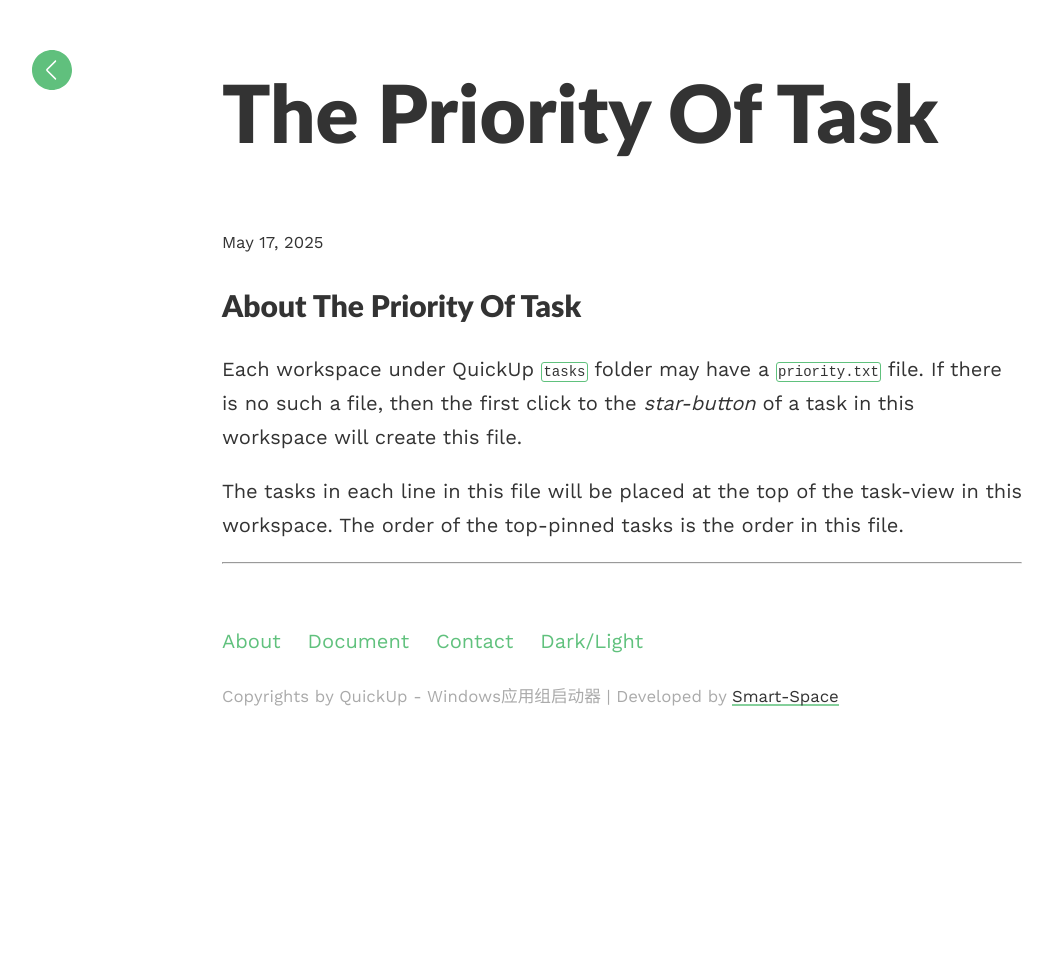
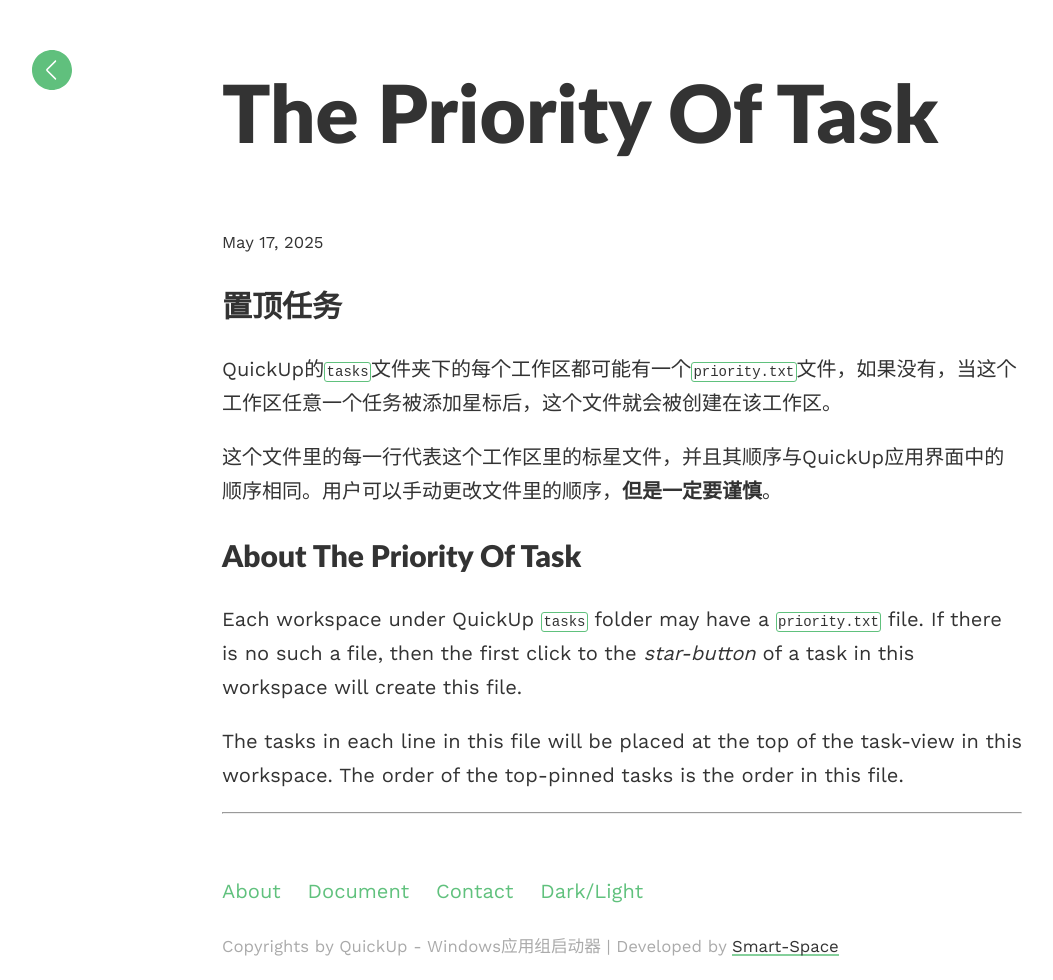
Before and after one commit to Smart-Space/QuickUp, a Jekyll site: the page built from docs/_posts/2025-5-17-priority-of-task.md, in a window 1280 px wide. Shown: the whole page, without its empty margins (18-1071 px from the left). Built offline with Jekyll 4.4.1, drawn with Linux system fonts in a browser that asks for light colours; comment, search, counter and statistics services are not loaded.

```diff
--- a/docs/_posts/2025-5-17-priority-of-task.md
+++ b/docs/_posts/2025-5-17-priority-of-task.md
@@ -3,6 +3,12 @@ layout: post
 title: the Priority of Task
 published: True
 ---
+# 置顶任务
+
+QuickUp的`tasks`文件夹下的每个工作区都可能有一个`priority.txt`文件，如果没有，当这个工作区任意一个任务被添加星标后，这个文件就会被创建在该工作区。
+
+这个文件里的每一行代表这个工作区里的标星文件，并且其顺序与QuickUp应用界面中的顺序相同。用户可以手动更改文件里的顺序，**但是一定要谨慎**。
+
 # About the Priority of Task
 
 Each workspace under QuickUp `tasks` folder may have a `priority.txt` file. If there is no such a file, then the first click to the *star-button* of a task in this workspace will create this file.
```
Also changed, not shown: docs/_posts/2025-5-11-first-document.md (+4 -0 lines).
